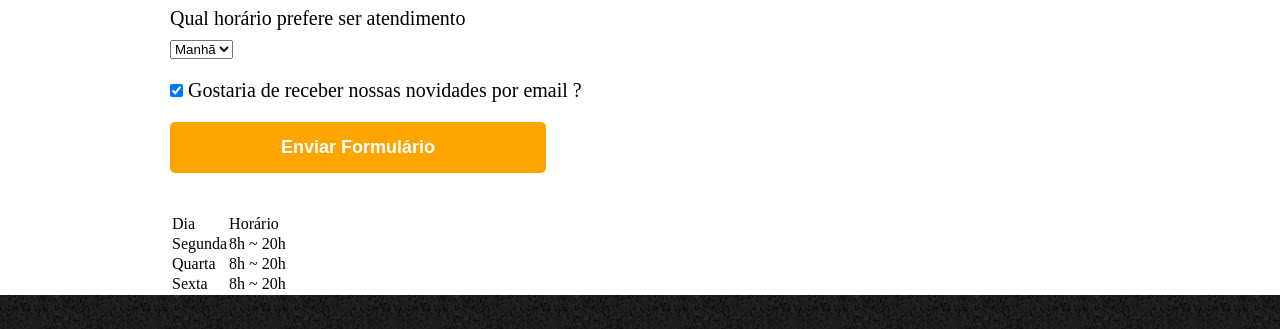
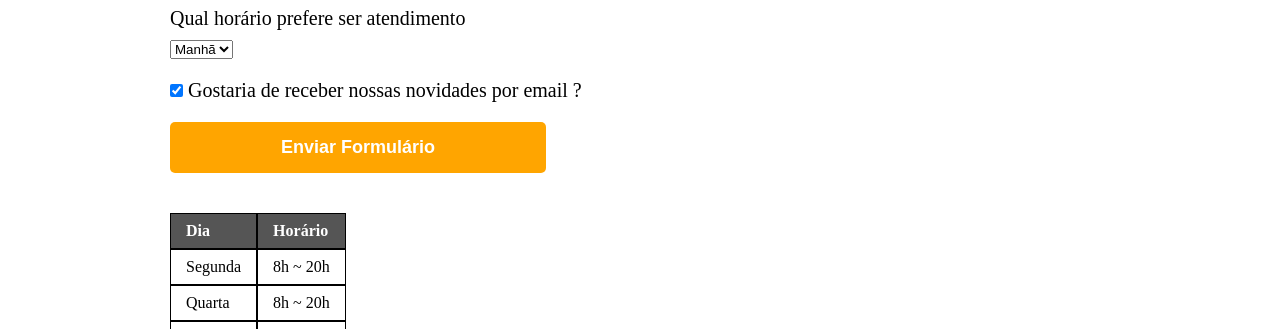
Before and after one commit to Henrique1818/AluraCursos, a plain HTML site: page CursoFrontIII/contato.html in a window 1280 px wide. Shown: the part 889-1218 px from the top of the page. Drawn offline with Linux system fonts and the light colour scheme.

Commit message:
Finalizando o estilo das tabelas

```diff
--- a/CursoFrontIII/styles/style.css
+++ b/CursoFrontIII/styles/style.css
@@ -147,3 +147,19 @@ fieldset {
     background-color: darkorange;
     transform: scale(1.2);
 }
+
+table {
+    margin: 20px 0 40px;
+    border-spacing: 0;
+}
+
+thead {
+    background-color: #555;
+    color: #fff;
+    font-weight: bold;
+}
+
+td, th {
+    border: 1px solid #000;
+    padding: 8px 15px;
+}
```
